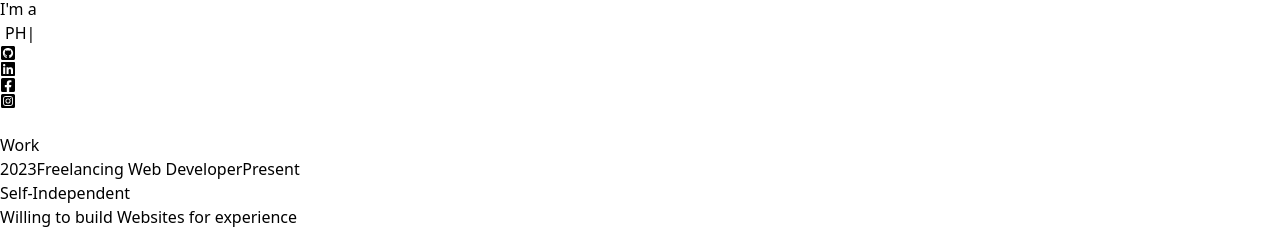
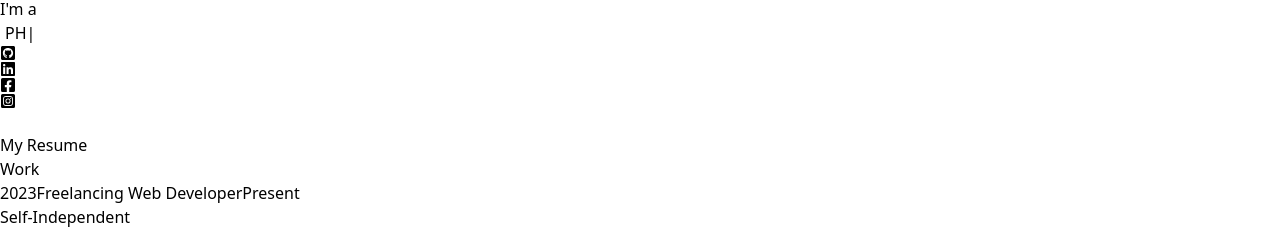
Before and after one commit to vishnuarjun512/Portfolio, a React (Vite) app: page / in a window 1280 px wide. Shown: the part 1120-1349 px from the top of the page. Built offline with nearby package versions, Linux system fonts and the light colour scheme; some icons are missing.

Commit message:
Added ATS Resume to main.jsx

```diff
--- a/src/components/Main.jsx
+++ b/src/components/Main.jsx
@@ -11,6 +11,20 @@ import { FaSquareXTwitter } from "react-icons/fa6";
 import "./SideNav.css";
 
 const Main = () => {
+  function openPdfWindow(pdfUrl) {
+    const newWindow = window.open("", "_blank");
+    newWindow.document.write(`
+      <html>
+        <head>
+          <title>PDF Viewer</title>
+        </head>
+        <body style="margin: 0;">
+          <iframe src="${pdfUrl}" style="width: 100%; height: 100vh; border: none;"></iframe>
+        </body>
+      </html>
+    `);
+  }
+
   return (
     <div id="main">
       <img
@@ -62,6 +76,16 @@ const Main = () => {
             </a>
           </div>
         </div>
+        <div className="absolute right-2 bottom-2 z-1 rounded-full shadow-lg sm:mx-2 mr-[-4px] sm:my-1 my-0 p-1 bg-gray-200 shadow-gray-500 cursor-pointer hover:scale-[1.2] ease-in duration-100 ">
+          {/* <a href="RESUME.pdf" download="Vishnu's Resume.pdf"> */}
+          <button
+            onClick={() => openPdfWindow("RESUME.pdf")}
+            className="sm:text-[13px] text-[9px]  font-bold  sm:h-[30px] h-[15px] sm:w-[100px] w-[60px] flex items-center justify-center"
+          >
+            My Resume
+          </button>
+          {/* </a> */}
+        </div>
       </div>
     </div>
   );
```
Also changed, not shown: 4 other files (tests, documents, lock files or other folders).
